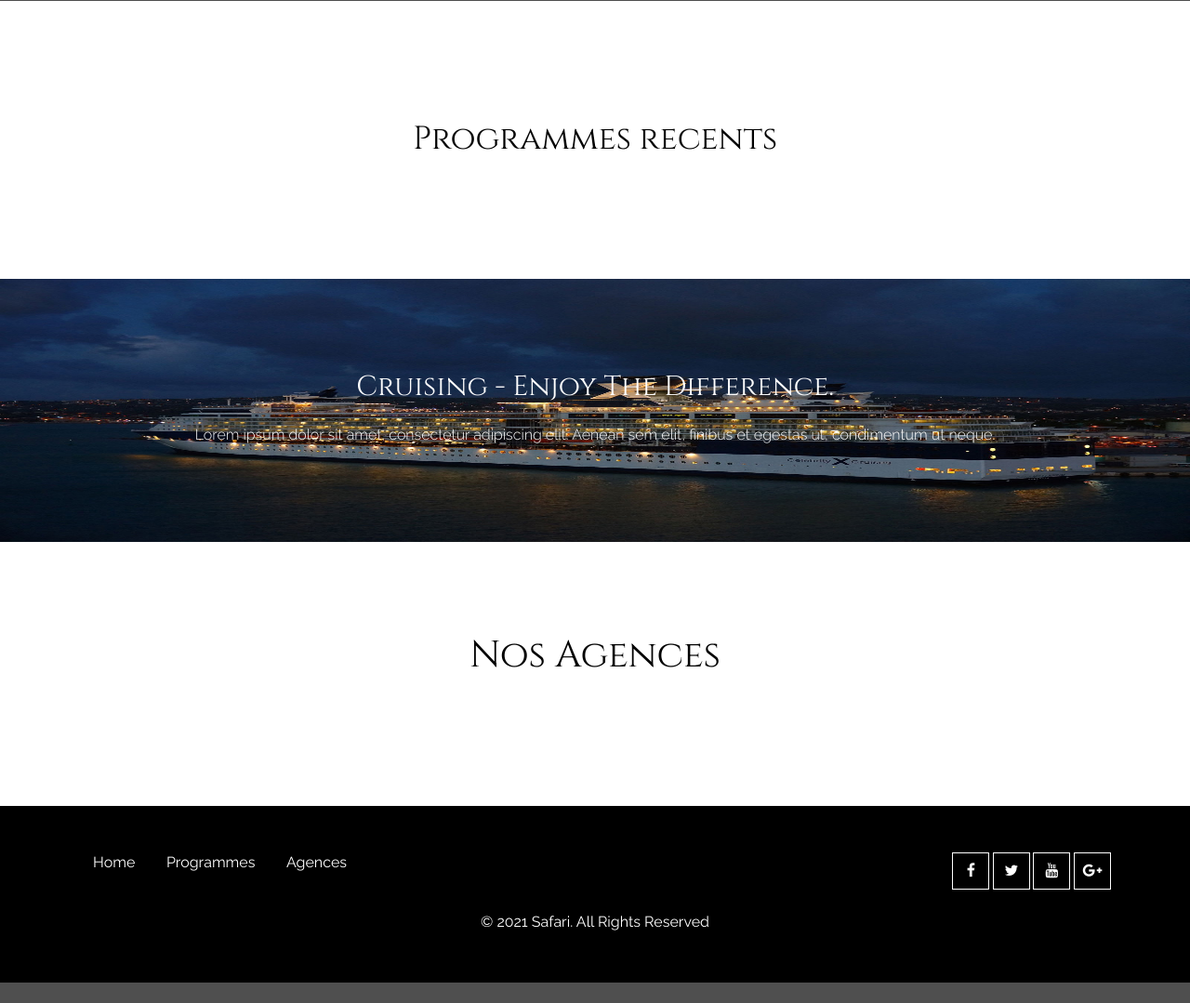
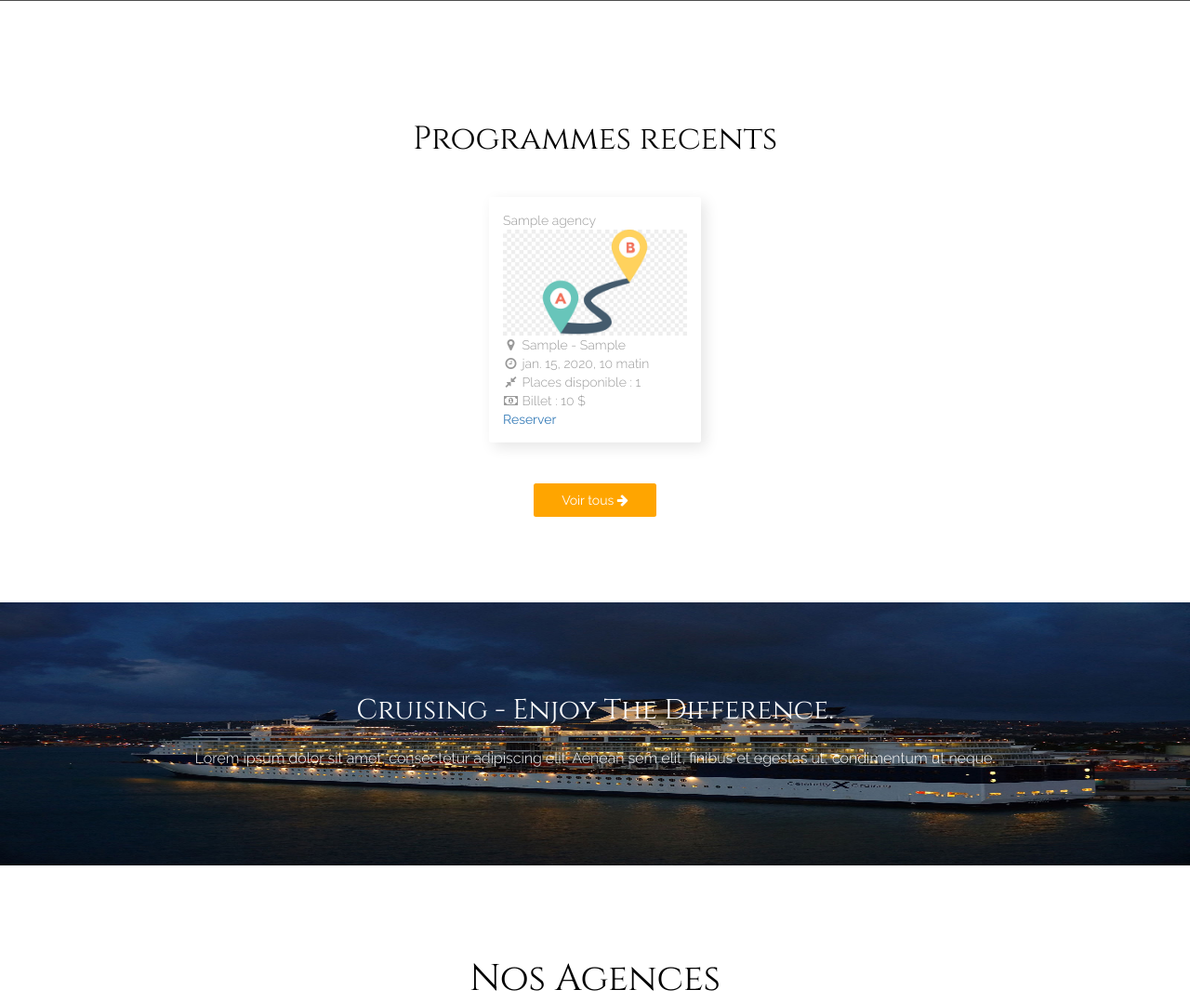
Before and after one commit to thasipablo/safari, a Django app: page / in a window 1280 px wide. Shown: the part 800-1879 px from the top of the page at 93% size. Before the commit the page ends 1857 px from the top, so only its background shows below. Run offline with Django 3.2, Linux system fonts and the light colour scheme; tables that the repository leaves empty hold one stand-in row (values such as "Sample post"); grey boxes marked "Sample" are stand-in pictures; some libraries are stand-ins or nearby versions; grey boxes are pictures that could not be loaded.

Commit message:
programs view updated

```diff
--- /dev/null
+++ b/agency/templates/agency/layouts/_agencies.html
@@ -0,0 +1,13 @@
+<div class="agencies-wrapper">
+  {% for ag in agencies %}
+  <div class="col-lg-3 col-md-3 col-sm-6" data-aos="flip-down">
+    <img
+      src="{% if ag.logo %} {{ag.logo.url}} {% else %} agence-logo.jpg {% endif %}"
+      alt="{{ag.name}} logo"
+      class="img-responsive"
+    />
+    <h4 class="text-center">{{ag.name}}</h4>
+  </div>
+  {% endfor %}
+  <div class="clearfix"></div>
+</div>
--- /dev/null
+++ b/agency/templates/agency/layouts/_programs.html
@@ -0,0 +1,32 @@
+{% load static %}
+<div class="programs-wrapper">
+  {% for prog in programs %}
+  <div class="program">
+    <div class="img-wrapper">
+      <p>{{prog.agency.name}}</p>
+      <img src="{% static 'home/images/map-2.jpg' %}" alt="itineray img" />
+    </div>
+    <div class="infos">
+      <p>
+        <i class="card-icon fa fa-map-marker"></i> {{prog.go_from}} -
+        {{prog.go_to}}
+      </p>
+      <p><i class="card-icon fa fa-clock-o"></i> {{prog.go_date_time}}</p>
+      <p>
+        <i class="card-icon fa fa-compress"></i> Places disponible :
+        {{prog.places}}
+      </p>
+      <p><i class="card-icon fa fa-money"></i> Billet : {{prog.price}} $</p>
+    </div>
+    <a href="#" class="reserve">Reserver</a>
+  </div>
+  {% endfor %}
+</div>
+{% if home %}
+<div class="all-program-link">
+  <a href="{% url 'agency:programs' %}"
+    >Voir tous <i class="fa fa-arrow-right"></i>
+  </a>
+</div>
+
+{% endif %}
--- /dev/null
+++ b/agency/urls.py
@@ -0,0 +1,11 @@
+from django.urls import path
+
+from .apps import AgencyConfig
+from . import views
+
+
+app_name = AgencyConfig.name
+
+urlpatterns = [
+    path('programs/', views.programs, name='programs')
+]
--- /dev/null
+++ b/home/static/home/css/app.css
@@ -0,0 +1,45 @@
+.overlay.navigation {
+  height: 100% !important;
+}
+.section.banner-w3ls {
+  height: 100px !important;
+}
+.programs-wrapper,
+.agencies-wrapper {
+  display: flex;
+  justify-content: center;
+}
+.all-program-link {
+  margin-top: 4rem;
+  text-align: center;
+}
+.all-program-link a {
+  color: white;
+  background: orange;
+  padding: 1rem 3rem;
+  border-radius: 0.25rem;
+}
+.program {
+  width: 20%;
+  padding: 1.5rem;
+  margin: 1.2rem;
+  box-shadow: 5px 5px 15px rgba(0, 0, 0, 0.1);
+  border-radius: 0.25rem;
+  position: relative;
+  display: flex;
+  flex-direction: column;
+}
+.program .img-wrapper {
+  width: 100%;
+}
+.program img {
+  width: 100%;
+  /* opacity: 0.8; */
+}
+.program .card-icon {
+  width: 1.7rem;
+  text-align: center;
+}
+.agency-logo {
+  height: 50px;
+}
--- a/home/templates/home/_base.html
+++ b/home/templates/home/_base.html
@@ -67,7 +67,7 @@
   </head>
 
   <body>
-    {% block main %}{% endblock main %}
+    {% block topbar %}{% endblock topbar %} {% block main %}{% endblock main %}
 
     <!-- footer -->
     {% include 'home/layouts/_footer.html' %}
--- a/home/templates/home/layouts/_footer.html
+++ b/home/templates/home/layouts/_footer.html
@@ -2,28 +2,13 @@
   <div class="container">
     <div class="col-lg-8 col-md-8">
       <ul class="w3-agile">
-        <li><a href="index.html" class="page-scroll">Home</a></li>
+        <li><a href="{% url 'home:home' %}" class="page-scroll">Home</a></li>
+        {% if home %}
         <li><a href="#about" class="page-scroll">Programmes</a></li>
         <li><a href="#service" class="page-scroll">Agences</a></li>
+        {% endif %}
       </ul>
     </div>
-    <div class="col-lg-4 col-md-4">
-      <ul class="social-icons2">
-        <li>
-          <a href="#"><i class="fa fa-facebook"></i></a>
-        </li>
-        <li>
-          <a href="#"><i class="fa fa-twitter"></i></a>
-        </li>
-        <li>
-          <a href="#"><i class="fa fa-youtube"></i></a>
-        </li>
-        <li>
-          <a href="#"><i class="fa fa-google-plus"></i></a>
-        </li>
-      </ul>
-    </div>
-    <div class="clearfix"></div>
     <p class="text-center">&copy; 2021 Safari. All Rights Reserved</p>
   </div>
 </section>
--- a/home/views.py
+++ b/home/views.py
@@ -6,6 +6,7 @@ from agency.models import Program, Agency
 def home(request):
     context = {
         'latest_programs': Program.objects.filter().order_by('-id'),
-        'agencies': Agency.objects.all()
+        'agencies': Agency.objects.all(),
+        'home': True,
     }
     return render(request, 'home/home.html', context)
--- a/safari/settings.py
+++ b/safari/settings.py
@@ -110,7 +110,7 @@ AUTH_PASSWORD_VALIDATORS = [
 # Internationalization
 # https://docs.djangoproject.com/en/3.2/topics/i18n/
 
-LANGUAGE_CODE = 'en-us'
+LANGUAGE_CODE = 'fr'
 
 TIME_ZONE = 'UTC'
 
--- a/safari/urls.py
+++ b/safari/urls.py
@@ -6,5 +6,6 @@ from django.conf.urls.static import static
 
 urlpatterns = [
     path('', include('home.urls')),
+    path('agency/', include('agency.urls')),
     path('admin/', admin.site.urls),
 ] + static(settings.MEDIA_URL,  document_root=settings.MEDIA_ROOT)
```
Also changed, not shown: agency/templates/agency/pages/programs.html (added, +18 -0 lines), agency/views.py (+9 -1 lines), home/templates/home/home.html (+4 -4 lines), home/templates/home/layouts/_navigation.html (added, +56 -0 lines), agency/migrations/0002_program_price.py (added), home/static/home/images/map-2.jpg (added), home/static/home/images/map.png (added), medias/images/haojue-nk-150-white-150cc-motorcycle.jpg (added), medias/images/haojue-nk-150-white-150cc-motorcycle_J6rCKc0.jpg (added), medias/images/knowledgesharing.jpg (added).
